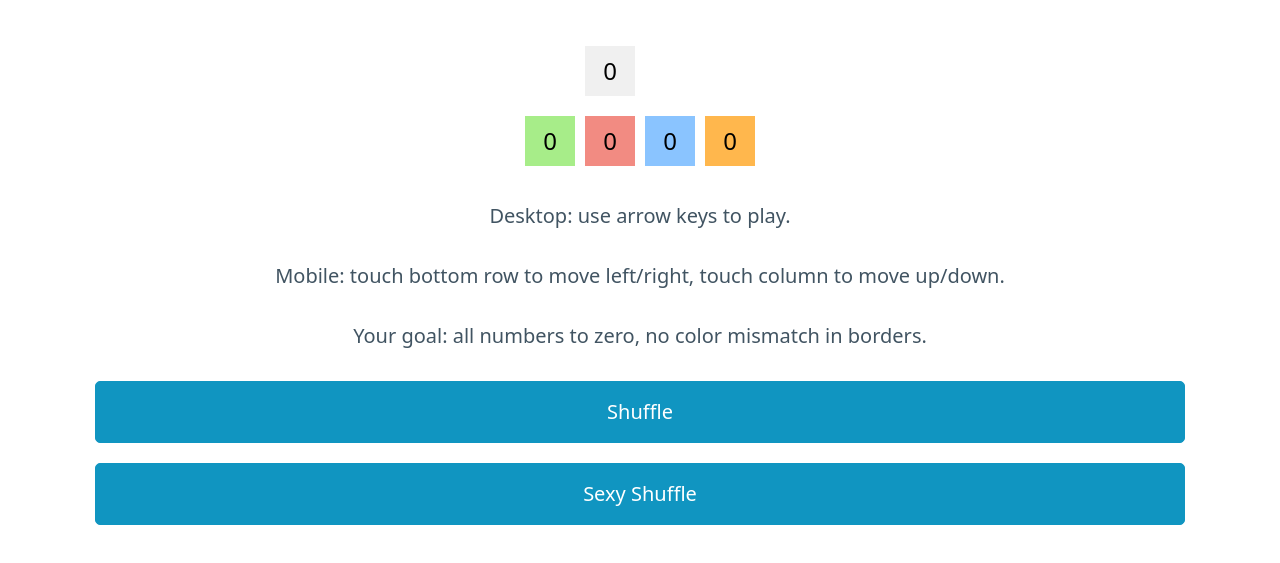
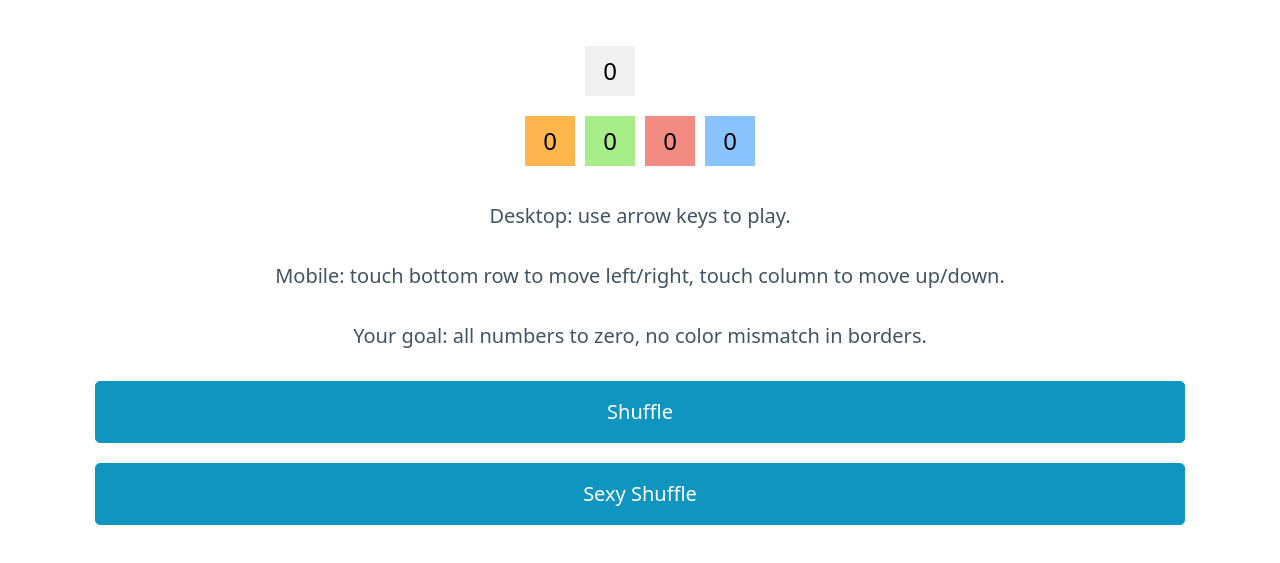
Before and after one commit to errge/sexy, a plain HTML site: page index.html in a window 1280 px wide. Shown: the part 99-662 px from the top of the page. Drawn offline with nearby package versions, Linux system fonts and the light colour scheme.

Commit message:
Fix color scheme, so that at the start green side is towards us

```diff
--- a/index.html
+++ b/index.html
@@ -42,10 +42,10 @@
     }
 
     #tile0 { border-color: #f0f0f0; }
-    #tile1 { border-color: #a7ed89; }
-    #tile2 { border-color: #f28b82; }
-    #tile3 { border-color: #8ac4ff; }
-    #tile4 { border-color: #ffb74d; }
+    #tile1 { border-color: #ffb74d; }
+    #tile2 { border-color: #a7ed89; }
+    #tile3 { border-color: #f28b82; }
+    #tile4 { border-color: #8ac4ff; }
 
     .tile.not {
       visibility: hidden;
@@ -62,10 +62,10 @@
 
     /* Color Palette */
     .color-0 { background-color: #f0f0f0; } /* White */
-    .color-1 { background-color: #a7ed89; } /* Light Green */
-    .color-2 { background-color: #f28b82; } /* Light Red */
-    .color-3 { background-color: #8ac4ff; } /* Light Blue */
-    .color-4 { background-color: #ffb74d; } /* Light Orange */
+    .color-1 { background-color: #ffb74d; } /* Light Orange */
+    .color-2 { background-color: #a7ed89; } /* Light Green */
+    .color-3 { background-color: #f28b82; } /* Light Red */
+    .color-4 { background-color: #8ac4ff; } /* Light Blue */
   </style>
 </head>
 <body>
```
